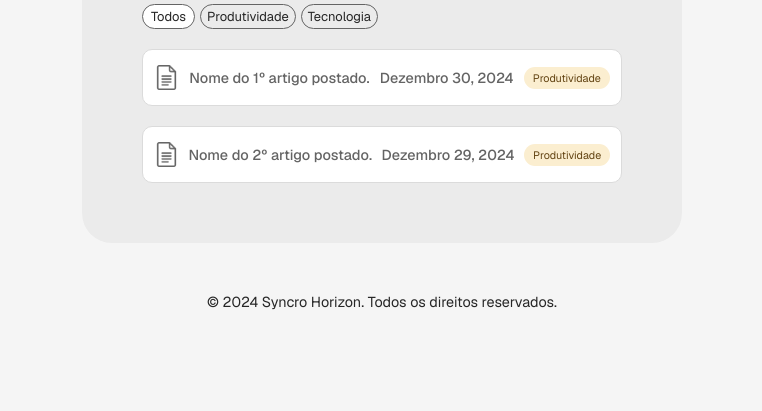
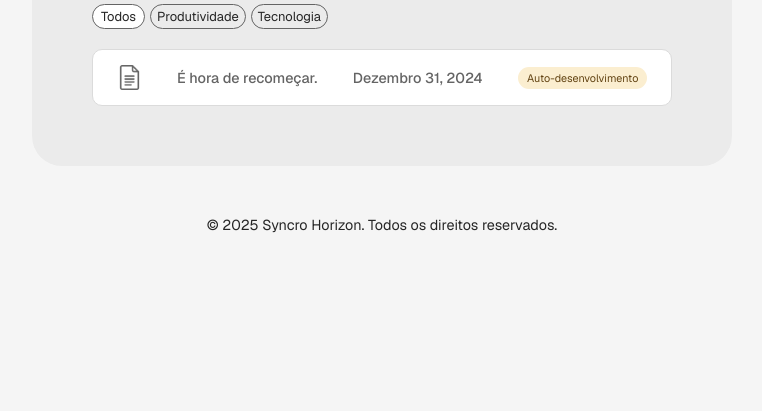
Before and after one commit to welldssvieira/salabranca, a plain HTML site: page index.html in a window 1280 px wide. Shown: the part 535-946 px from the top of the page, without its empty margins (258-1020 px from the left). After the commit the page ends 869 px from the top, so only its background shows below. Drawn offline with nearby package versions, Linux system fonts and the light colour scheme.

Commit message:
Correção de buggs

```diff
--- a/assets/css/style.css
+++ b/assets/css/style.css
@@ -6,6 +6,7 @@
     margin: 0;
     padding: 0;
     box-sizing: border-box;
+    -webkit-tap-highlight-color: transparent;
 }
 
 body{
@@ -20,7 +21,7 @@ body{
     flex-direction: column;
     font-family: "Geist", serif;
     font-size: 36px;
-    width: 700px;
+    width: 800px;
 }
 
 #cabecalho{
@@ -213,12 +214,6 @@ footer{
     font-size: 0.4em;
 }
 
-a {
-    -webkit-tap-highlight-color: transparent;
-    outline: none;
-
-  }
-
 @media (max-width: 700px) {
 
     #blog{
--- a/index.html
+++ b/index.html
@@ -5,7 +5,7 @@
     <meta name="viewport" content="width=device-width, initial-scale=1.0">
     <meta name="description" content="Bem-vindo ao meu blog pessoal, onde compartilho atualizações diárias sobre minha jornada de autodesenvolvimento, organização e crescimento em 2025. Acompanhe minha evolução em áreas como saúde, estudos, carreira, finanças, lazer e muito mais, com dicas práticas e reflexões inspiradoras para motivar sua própria transformação.">
     <meta name="keywords" content="Blog, Site Pessoal, Produtividade, Construindo Em Público, Building In Public, Welldssvieira, Engenheiro De Software, Blog Pessoal, Evolução Diária, Autodesenvolvimento, Organização, Progresso Em 2025, Saúde, Estudos, Carreira, Finanças, Lazer, Transformação Pessoal, Crescimento, Desenvolvimento Pessoal, Dicas Práticas, Reflexões Inspiradoras">
-    <link rel="shortcut icon" href="/media/icones/Icon_logomarcaSyncroHorizon-dark.png" type="image/x-icon">
+    <link rel="shortcut icon" href="media/icones/Icon_logomarcaSyncroHorizon-dark.png" type="image/x-icon">
     <link rel="stylesheet" href="assets/css/style.css">
     <title>welldssvieira</title>
 </head>
@@ -28,7 +28,7 @@
                 <h2>Sou um desenvolvedor recomeçando do zero e quero compartilhar minha evolução ao longo de 2025.</h2>
             </div>
             <div class="tag_atualizacao">
-                <span>Atualizado em: Dez 30, 2024</span>
+                <span>Atualizado em: Dez 31, 2024</span>
             </div>
         </main>
 
@@ -53,33 +53,19 @@
                         <img src="media/icones/Icon_documento.png" alt="Icone de documento.">
                     </div>
                     <div class="artigo_titulo">
-                        <h4>Nome do 1º artigo postado.</h4>
+                        <h4>É hora de recomeçar.</h4>
                     </div>
                     <div class="artigo_data">
-                        <h4>Dezembro 30, 2024</h4>
+                        <h4>Dezembro 31, 2024</h4>
                     </div>
                     <div class="artigo_tag">
-                        Produtividade
-                    </div>
-                </a>
-                <a href="#" target="_blank" class="artigo">
-                    <div class="artigo_icone">
-                        <img src="media/icones/Icon_documento.png" alt="Icone de documento.">
-                    </div>
-                    <div class="artigo_titulo">
-                        <h4>Nome do 2º artigo postado.</h4>
-                    </div>
-                    <div class="artigo_data">
-                        <h4>Dezembro 29, 2024</h4>
-                    </div>
-                    <div class="artigo_tag">
-                        Produtividade
+                        Auto-desenvolvimento
                     </div>
                 </a>
             </div>
         </section>
 
-        <footer>&copy; 2024 Syncro Horizon. Todos os direitos reservados.</footer>
+        <footer>&copy; 2025 Syncro Horizon. Todos os direitos reservados.</footer>
     </div>
 
 </body>
```
